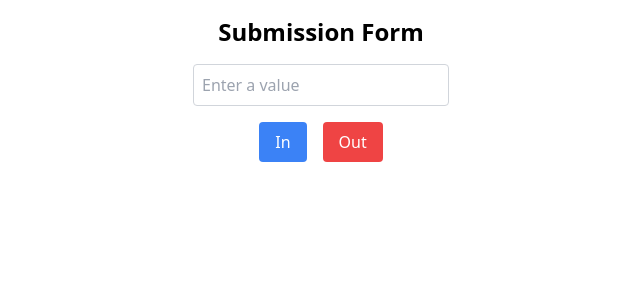
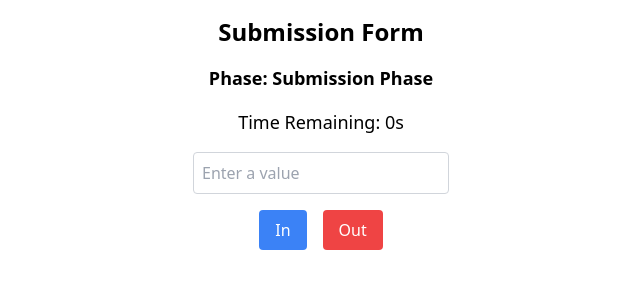
Before and after one commit to hasithapeiris/points-game, a React (Vite) app in the folder frontend/: page / in a window 1280 px wide. Shown: the top 300 px of the page, without its empty margins (319-959 px from the left). Built offline with nearby package versions, Linux system fonts and the light colour scheme; no server answers.

Commit message:
feat: update submission form

```diff
--- a/frontend/src/components/ValueForm.tsx
+++ b/frontend/src/components/ValueForm.tsx
@@ -4,21 +4,63 @@ import { BASE_URL } from "../constants";
 
 const ValueForm: React.FC = () => {
   const [value, setValue] = useState<number | "">("");
-  const [isSubmitting, setIsSubmitting] = useState(false);
-  const [message, setMessage] = useState("");
-  const [timer, setTimer] = useState(0);
+  const [timerState, setTimerState] = useState<{
+    phase: string;
+    remainingTime: number;
+    startTime: string;
+  }>({
+    phase: "submission",
+    remainingTime: 0,
+    startTime: "test",
+  });
+  const [results, setResults] = useState<{
+    message: string;
+    totalIn: number;
+    totalOut: number;
+  } | null>(null);
+
+  // Fetch the global timer state periodically
+  useEffect(() => {
+    const fetchTimer = async () => {
+      try {
+        const response = await axios.get(`${BASE_URL}/api/timer`);
+        setTimerState(response.data);
+      } catch (error) {
+        console.error("Error fetching timer:", error);
+      }
+    };
+
+    fetchTimer(); // Initial fetch
+    const interval = setInterval(fetchTimer, 1000); // Poll every second
+    return () => clearInterval(interval);
+  }, []);
+
+  // Fetch results during the results phase
+  useEffect(() => {
+    const fetchResults = async () => {
+      if (timerState.phase === "results" && !results) {
+        try {
+          const response = await axios.get(`${BASE_URL}/api/results`);
+          setResults(response.data);
+        } catch (error) {
+          console.error("Error fetching results:", error);
+        }
+      }
+    };
+
+    fetchResults();
+  }, [timerState.phase, results]);
 
   const handleSubmit = async (submissionType: "in" | "out") => {
-    if (isSubmitting) return;
+    if (timerState.phase !== "submission") {
+      alert("You can only submit during the submission phase.");
+      return;
+    }
 
     if (!value) {
       alert("Please enter a value.");
       return;
     }
-
-    setIsSubmitting(true);
-    setMessage("");
-    const delay = 60; // 1 minute delay
 
     try {
       const url =
@@ -32,64 +74,61 @@ const ValueForm: React.FC = () => {
         value,
         playerId,
       });
-
-      // Call the "check-result" API
-      const response = await axios.post(`${BASE_URL}/api/check-result`, {
-        submissionType,
-      });
-      setMessage(response.data.message);
+      alert(`Submitted ${value} as ${submissionType.toUpperCase()}`);
     } catch (error) {
-      console.error("Error during submission or result check:", error);
-      setMessage("An error occurred. Please try again.");
+      console.error("Error during submission:", error);
+      alert("An error occurred. Please try again.");
     } finally {
       setValue("");
-      setTimer(delay);
-      setIsSubmitting(false);
-
-      // Start countdown
-      const interval = setInterval(() => {
-        setTimer((prev) => {
-          if (prev <= 1) {
-            clearInterval(interval);
-            return 0;
-          }
-          return prev - 1;
-        });
-      }, 1000);
     }
   };
 
   return (
     <div className="flex flex-col items-center p-4">
       <h1 className="text-2xl font-bold mb-4">Submission Form</h1>
+      <p className="text-lg font-semibold mb-4">
+        Phase:{" "}
+        {timerState.phase === "submission"
+          ? "Submission Phase"
+          : "Results Phase"}
+      </p>
+      <p className="text-lg mb-4">
+        Time Remaining: {timerState.remainingTime}s
+      </p>
+      {timerState.phase === "submission" && (
+        <>
           <input
             type="number"
             className="p-2 border border-gray-300 rounded mb-4 w-64"
             placeholder="Enter a value"
             value={value}
             onChange={(e) => setValue(Number(e.target.value))}
-        disabled={isSubmitting || timer > 0}
           />
           <div className="flex gap-4 mb-4">
             <button
               onClick={() => handleSubmit("in")}
               className="bg-blue-500 text-white py-2 px-4 rounded disabled:opacity-50"
-          disabled={isSubmitting || timer > 0}
+              disabled={timerState.phase !== "submission"}
             >
               In
             </button>
             <button
               onClick={() => handleSubmit("out")}
               className="bg-red-500 text-white py-2 px-4 rounded disabled:opacity-50"
-          disabled={isSubmitting || timer > 0}
+              disabled={timerState.phase !== "submission"}
             >
               Out
             </button>
           </div>
-      {timer > 0 && (
-        <p className="text-gray-500">Wait {timer} seconds to submit again.</p>
+        </>
       )}
-      {message && <p className="text-lg font-semibold mt-4">{message}</p>}
+      {timerState.phase === "results" && results && (
+        <div className="text-center">
+          <p className="text-xl font-semibold">{results.message}</p>
+          <p className="text-lg">Total Ins: {results.totalIn}</p>
+          <p className="text-lg">Total Outs: {results.totalOut}</p>
+        </div>
+      )}
     </div>
   );
 };
```
Lines whose indentation alone changed are shown as unchanged.
